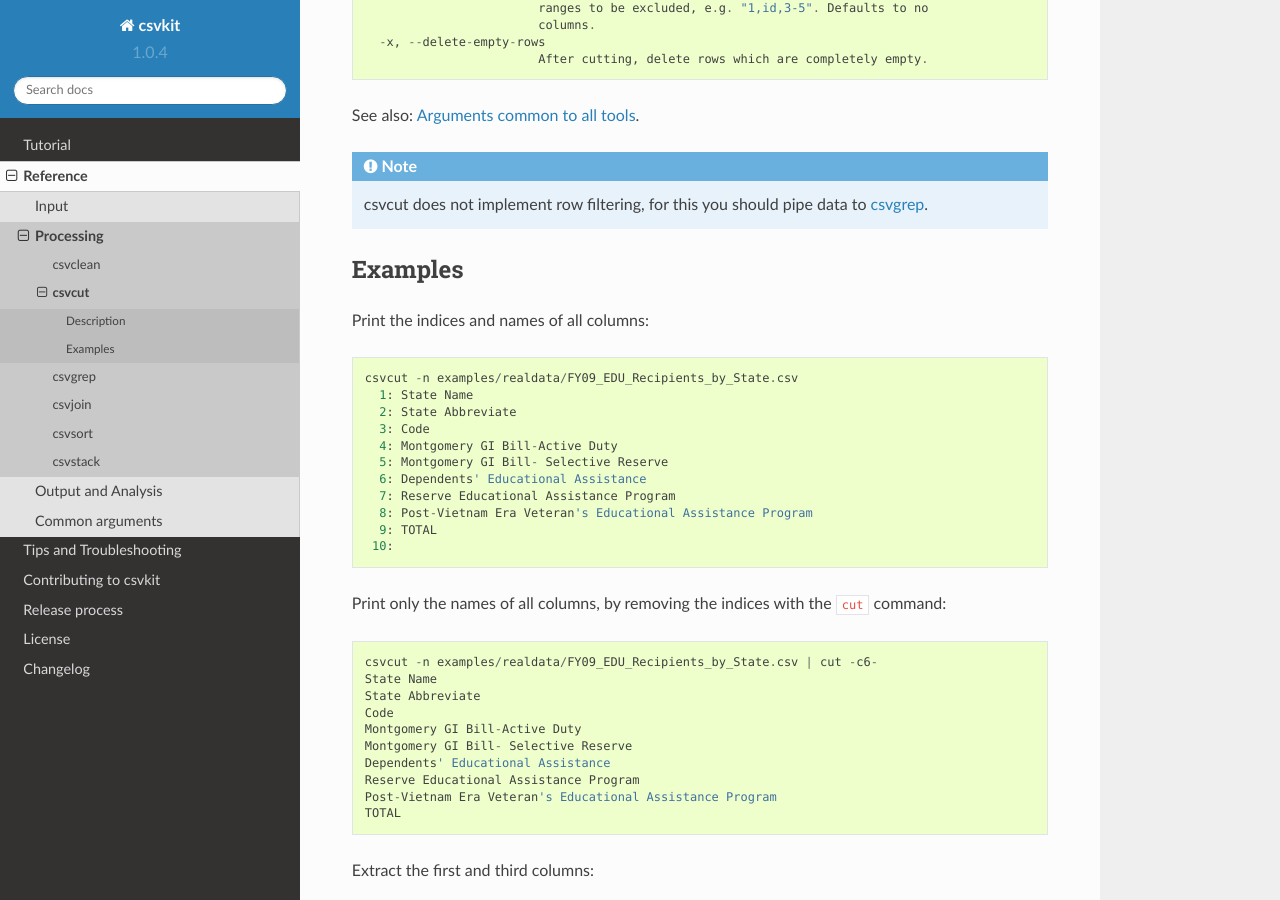
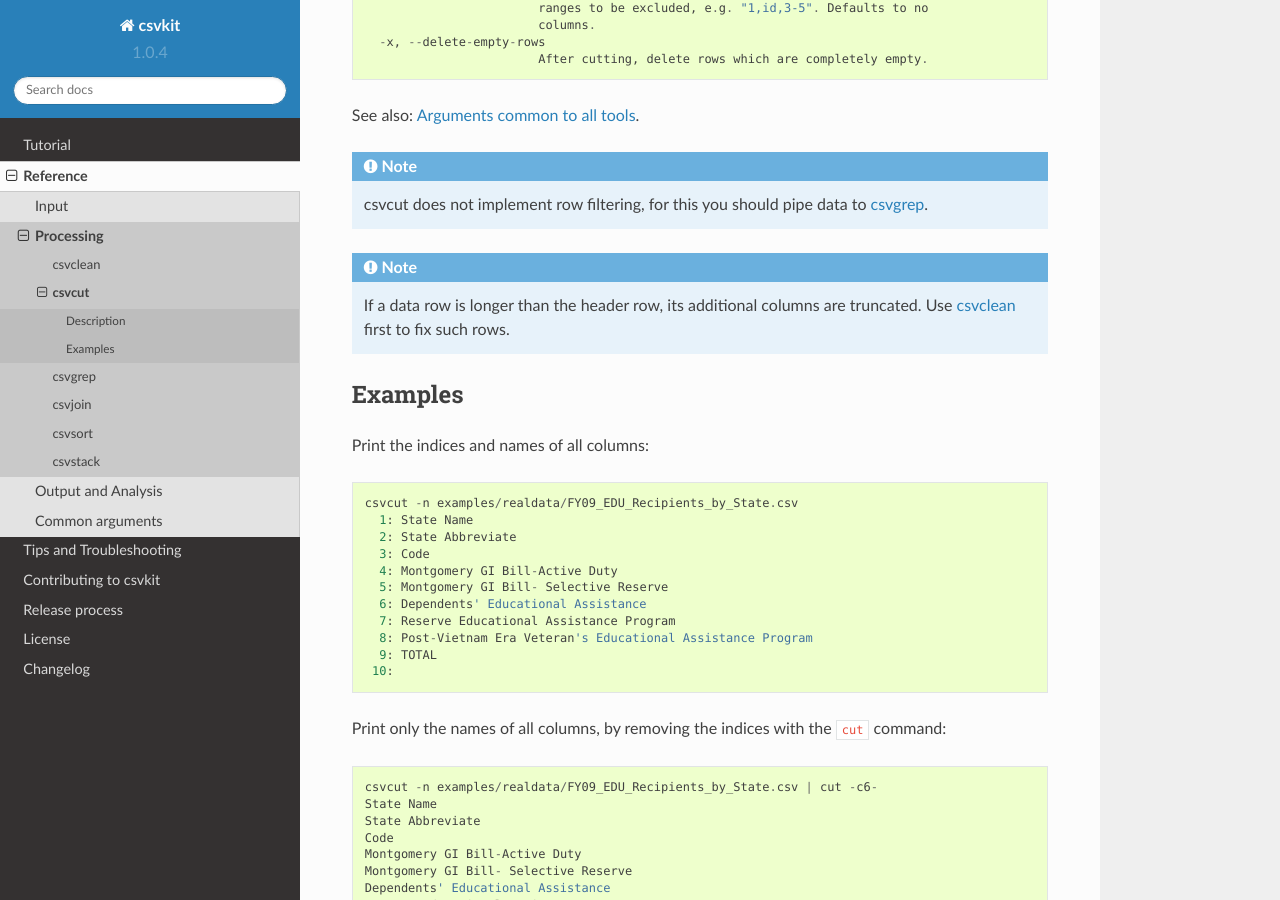
Before and after one commit to wireservice/csvkit, a Sphinx documentation site: the page built from docs/scripts/csvcut.rst, in a window 1280 px wide and 900 px high, scrolled down 663 px. Built offline with Sphinx 7.4.7 and the Read the Docs theme 2.0.0, drawn with Linux system fonts in a browser that asks for light colours.

Commit message:
Add note about csvcut truncating long rows, #992

```diff
--- a/docs/scripts/csvcut.rst
+++ b/docs/scripts/csvcut.rst
@@ -41,6 +41,10 @@
 
     csvcut does not implement row filtering, for this you should pipe data to :doc:`csvgrep`.
 
+.. note::
+
+    If a data row is longer than the header row, its additional columns are truncated. Use :doc:`csvclean` first to fix such rows.
+
 Examples
 ========
 
@@ -71,7 +75,6 @@
     Post-Vietnam Era Veteran's Educational Assistance Program
     TOTAL
 
-
 Extract the first and third columns::
 
     csvcut -c 1,3 examples/realdata/FY09_EDU_Recipients_by_State.csv
```
Also changed, not shown: 1 other file.
